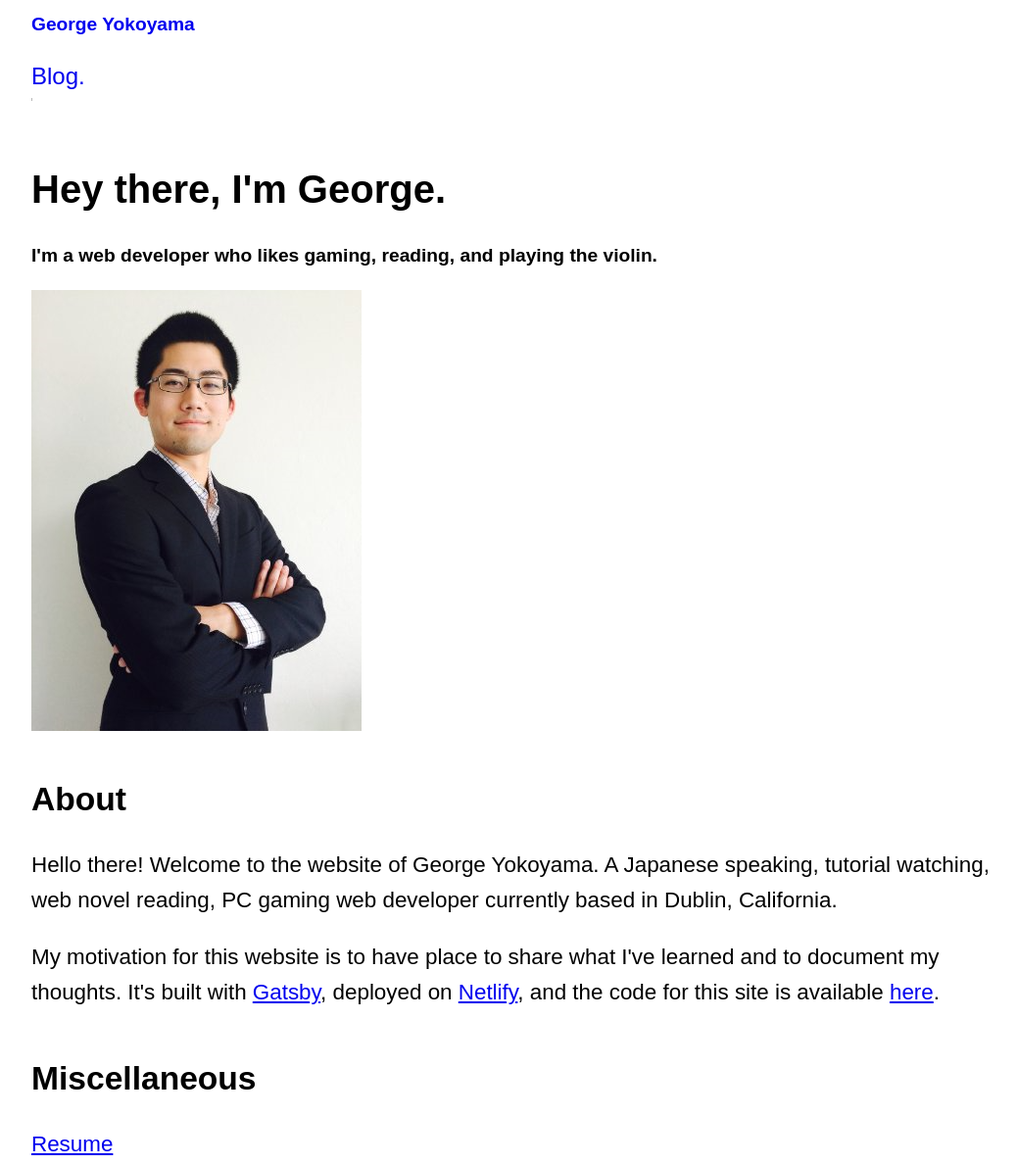
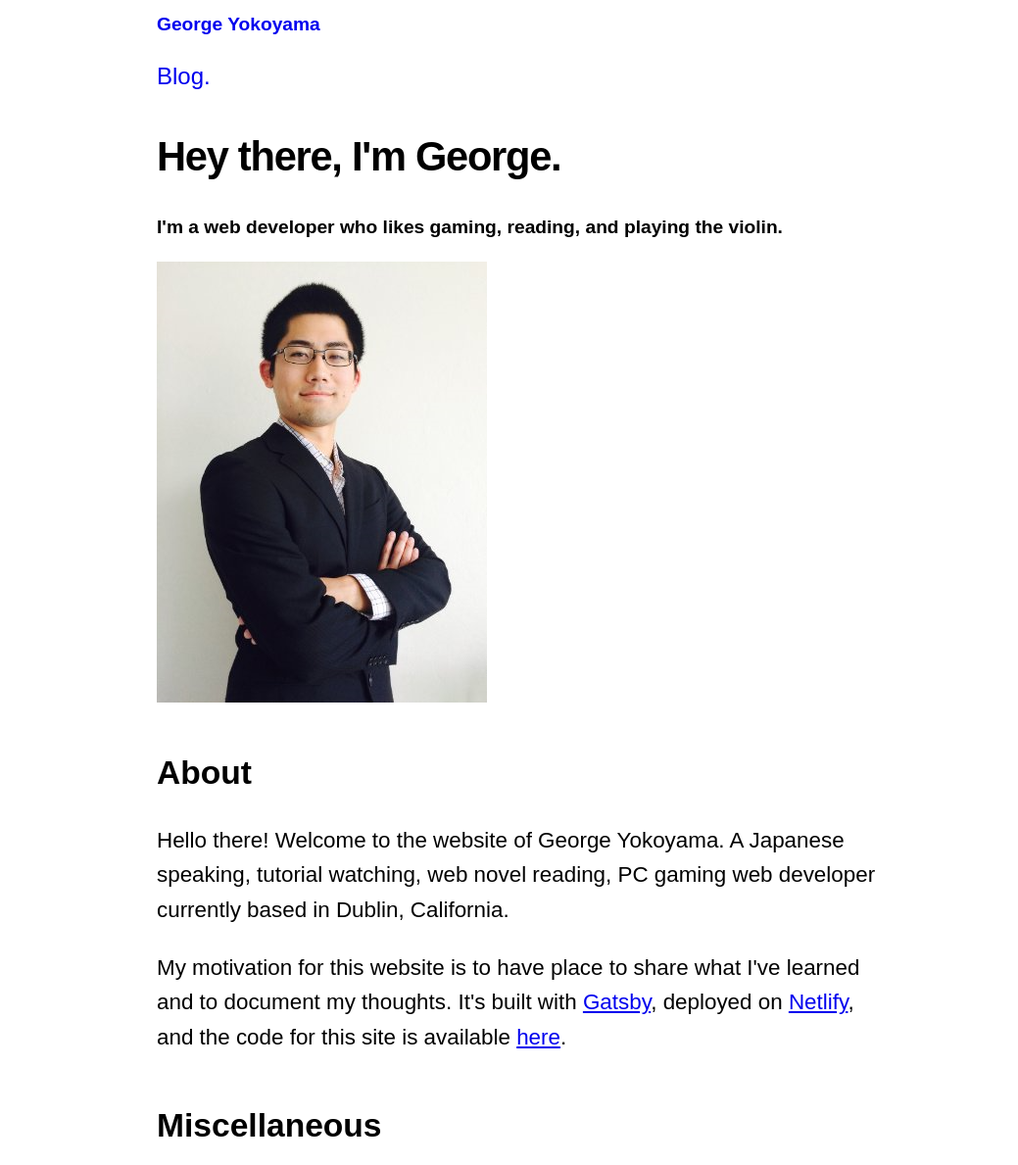
Before and after one commit to geyokoyama/geyokoyama.com, a Gatsby site: page / in a window 1280 px wide. Shown: the part 19-1208 px from the top of the page at 98% size, without its empty margins (112-1151 px from the left). Built offline with nearby package versions, Linux system fonts and the light colour scheme; Gatsby itself is replaced by a stand-in of ours.

Commit message:
Update CSS variables for layouts

```diff
--- a/src/assets/css/article.css
+++ /dev/null
@@ -1,37 +0,0 @@
-.article {
-  margin-left: auto;
-  margin-right: auto;
-  padding: 0 0 1.5rem;
-}
-
-.article__header {}
-
-.article__header:first-child {
-  margin-top: 4rem;
-}
-
-.article__header--title {
-  font-size: 2.5rem;
-}
-
-.article__header--meta {
-  font-style: italic;
-}
-
-.article__header--summary {
-  font-weight: bold;
-  font-size: 1.2rem;
-}
-
-.article__content {
-  margin: 3rem 0;
-  font-size: clamp(1em, 2vw, 1.4em);
-}
-
-.article__content__section {
-  margin: 3rem 0;
-}
-
-.article__content__ul {}
-
-.article__content__ul li {}
--- a/src/assets/css/base.css
+++ b/src/assets/css/base.css
@@ -3,13 +3,18 @@
 }
 
 html {
-  font-family: var(--font-family-default);
-  font-size: 16px;
-  line-height: 1.6;
+  font-family: var(--font-family-base);
+  text-color: var(--text-color-base);
+  font-size: var(--font-size-base);
+  line-height: var(--line-height-base);
 }
 
 main {
-  flex: 1;
+  flex: auto;
+}
+
+section {
+  margin: var(--margin-content);
 }
 
 h1,
@@ -17,5 +22,10 @@ h2,
 h3,
 h4,
 h5 {
-  line-height: 1.3em;
+  line-height: var(--line-height-heading);
 }
+
+h1 {
+  font-size: var(--font-size-title);
+  letter-spacing: var(--letter-spacing-title);
+}
--- a/src/assets/css/footer.css
+++ b/src/assets/css/footer.css
@@ -1,5 +1,6 @@
 .footer {
   margin: 3rem 0;
+  flex: 0;
 }
 
 .footer__content__ul {
--- a/src/assets/css/layout.css
+++ b/src/assets/css/layout.css
@@ -3,3 +3,29 @@
   flex-direction: column;
   min-height: 100vh;
 }
+
+.article {}
+
+.article__header {}
+
+.article__header--title {}
+
+.article__header--meta {
+  font-style: italic;
+}
+
+.article__header--summary {
+  font-weight: bold;
+  font-size: var(--font-size-subtitle);
+}
+
+.article__content {
+  margin: var(--margin-content);
+  font-size: var(--font-size-content);
+}
+
+.article__content__section {}
+
+.article__content__ul {}
+
+.article__content__ul li {}
--- a/src/assets/css/masthead.css
+++ b/src/assets/css/masthead.css
@@ -1,6 +1,6 @@
 .masthead {
   padding-top: 1rem;
-  flex: 1;
+  flex: 0;
 }
 
 .masthead__brand {
--- a/src/assets/css/variables.css
+++ b/src/assets/css/variables.css
@@ -1,8 +1,26 @@
 :root {
-  --container-width: 1024px;
+  /* Widths */
+  --container-width: 768px;
 
   /* Font Family */
-  --font-family-default: sans-serif;
+  --font-family-base: sans-serif;
 
-  --text-color: black;
+  /* Font Size */
+  --font-size-base: 16px;
+  --font-size-title: 2.6rem;
+  --font-size-subtitle: 1.2rem;
+  --font-size-content: clamp(1em, 2vw, 1.4em);
+
+  /* Text Color */
+  --text-color-base: black;
+
+  /* Line Height */
+  --line-height-base: 1.6;
+  --line-height-heading: 1.4;
+
+  /* Letter Spacing */
+  --letter-spacing-title: -0.03em;
+
+  /* Spacing */
+  --margin-content: 3rem 0;
 }
--- a/src/assets/index.css
+++ b/src/assets/index.css
@@ -7,7 +7,6 @@
 
 /* Layouts */
 @import "./css/layout.css";
-@import "./css/article.css";
 
 /* Components */
 @import "./css/masthead.css";
--- a/src/pages/index.js
+++ b/src/pages/index.js
@@ -7,7 +7,7 @@
 
 const Index = () => {
   return (
-    <article>
+    <article className="article">
       <div className="container">
         <header className="article__header">
           <h1 className="article__header--title">Hey there, I'm George.</h1>
--- a/src/templates/page.js
+++ b/src/templates/page.js
@@ -13,7 +13,7 @@ const Post = ({ data }) => {
           <h1 className="article__header--title">{ data.mdx.frontmatter.title }</h1>
           { data.mdx.frontmatter.date && <p className="article__header--meta">Updated on { data.mdx.frontmatter.date }</p> }
         </header>
-        <div className="article">
+        <div className="article__content">
           <MDXRenderer>
             { data.mdx.body }
           </MDXRenderer>
--- a/src/templates/post.js
+++ b/src/templates/post.js
@@ -13,7 +13,7 @@ const Post = ({ data }) => {
           <h1 className="article__header--title">{ data.mdx.frontmatter.title }</h1>
           { data.mdx.frontmatter.date && <p className="article__header--meta">Updated on { data.mdx.frontmatter.date }</p> }
         </header>
-        <div className="article">
+        <div className="article__content">
           <MDXRenderer>
             { data.mdx.body }
           </MDXRenderer>
```
